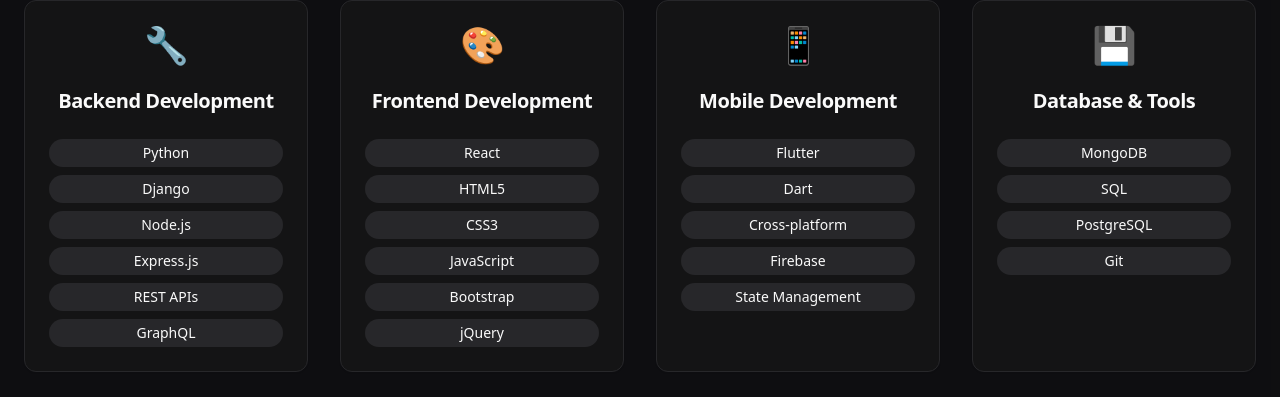
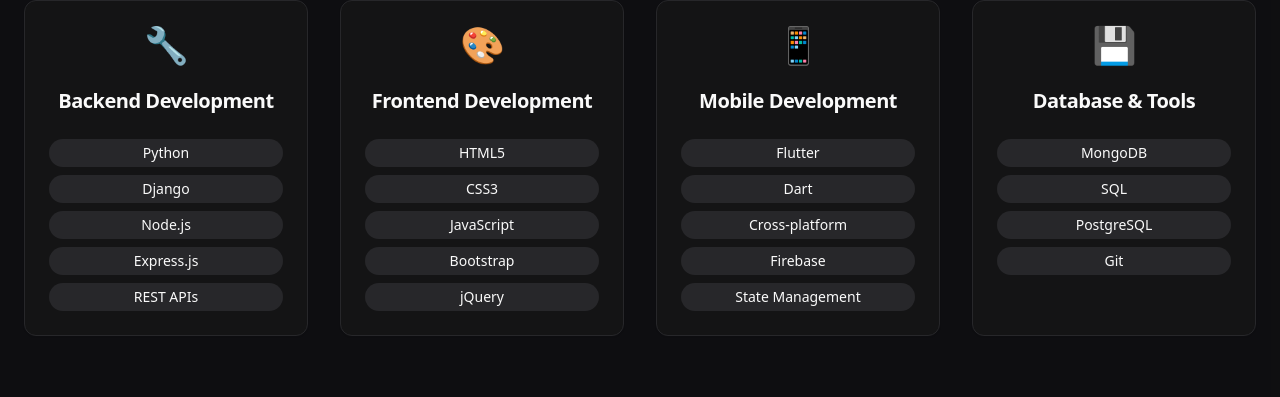
Before and after one commit to Arshadvkb/arshad-portfolio, a React (Vite) app: page / in a window 1280 px wide. Shown: the part 1092-1489 px from the top of the page. Built offline with nearby package versions, Linux system fonts and the light colour scheme.

Commit message:
Remove skills
Remove React and GraphQL from the skills section.

```diff
--- a/src/components/Skills.tsx
+++ b/src/components/Skills.tsx
@@ -6,12 +6,12 @@ const Skills = () => {
   const skillCategories = [
     {
       title: "Backend Development",
-      skills: ["Python", "Django", "Node.js", "Express.js", "REST APIs", "GraphQL"],
+      skills: ["Python", "Django", "Node.js", "Express.js", "REST APIs"],
       icon: "🔧"
     },
     {
       title: "Frontend Development",
-      skills: ["React", "HTML5", "CSS3", "JavaScript", "Bootstrap", "jQuery"],
+      skills: ["HTML5", "CSS3", "JavaScript", "Bootstrap", "jQuery"],
       icon: "🎨"
     },
     {
```
